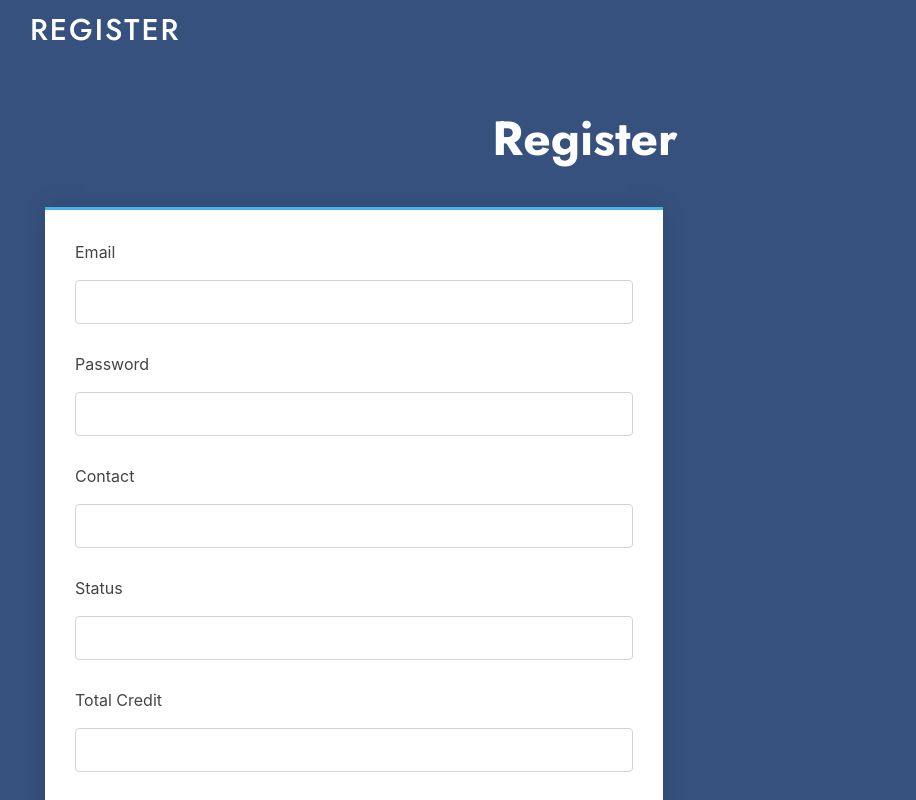
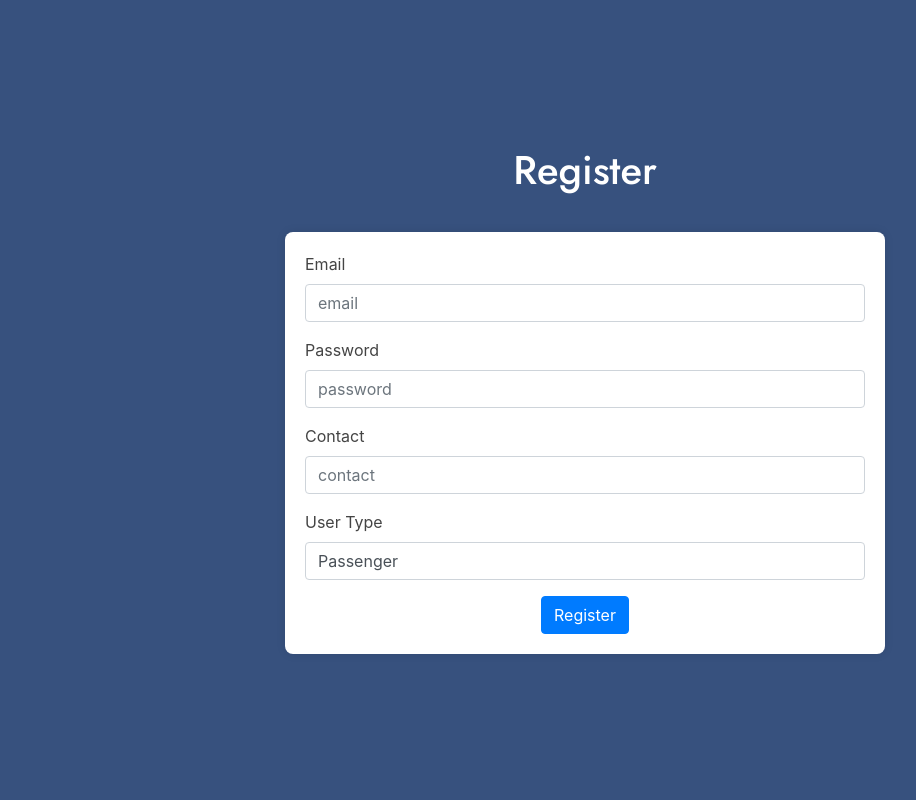
Before and after one commit to PoornimaPalliyaGuruge/SSD_Assignment, a React (Create React App) app in the folder frontend/: page /register in a window 1280 px wide. Shown: the top 800 px of the page, without its empty margins (55-971 px from the left). Built offline with nearby package versions, Linux system fonts and the light colour scheme.

Commit message:
nsecure password storage fixed | 12/09/24

```diff
--- a/frontend/src/Login.js
+++ b/frontend/src/Login.js
@@ -3,47 +3,68 @@ import { useState } from "react";
 import { useNavigate } from "react-router-dom";
 
 const Login = () => {
-
-    const [email, setEmail] = useState('');
-    const [password, setPassword] = useState('');
-    const navigation = useNavigate('')
+  const [email, setEmail] = useState("");
+  const [password, setPassword] = useState("");
+  const navigation = useNavigate("");
 
   const handleSubmit = async (e) => {
-        e.preventDefault()
+    e.preventDefault();
     console.log("login");
-        navigation('/dashboard')
-    }
-
+    navigation("/dashboard");
+  };
 
   return (
     <div>
       <header id="header" class="fixed-top ">
         <div class="container d-flex align-items-center">
+          <h1 class="logo me-auto">
+            <a href="">{appconfigs.APPNAME}</a>
+          </h1>
 
-                    <h1 class="logo me-auto"><a href="">{appconfigs.APPNAME}</a></h1>
-
-                    <a href="index.html" class="logo me-auto"><img src="assets/img/logo.png" alt="" class="img-fluid" /></a>
+          <a href="index.html" class="logo me-auto">
+            <img src="assets/img/logo.png" alt="" class="img-fluid" />
+          </a>
 
           <nav id="navbar" class="navbar">
             <ul>
-                            <li><a class="nav-link scrollto active" href="#hero">Home</a></li>
-                            <li><a class="nav-link scrollto" href="#about">About</a></li>
-                            <li><a class="nav-link scrollto" href="#services">Services</a></li>
-                            <li><a class="nav-link   scrollto" href="#portfolio">Portfolio</a></li>
-                            <li><a class="nav-link scrollto" href="#contact">Contact</a></li>
-                            <li><a class="getstarted scrollto" href="#about">Get Started</a></li>
+              <li>
+                <a class="nav-link scrollto active" href="#hero">
+                  Home
+                </a>
+              </li>
+              <li>
+                <a class="nav-link scrollto" href="#about">
+                  About
+                </a>
+              </li>
+              <li>
+                <a class="nav-link scrollto" href="#services">
+                  Services
+                </a>
+              </li>
+              <li>
+                <a class="nav-link   scrollto" href="#portfolio">
+                  Portfolio
+                </a>
+              </li>
+              <li>
+                <a class="nav-link scrollto" href="#contact">
+                  Contact
+                </a>
+              </li>
+              <li>
+                <a class="getstarted scrollto" href="#about">
+                  Get Started
+                </a>
+              </li>
             </ul>
             <i class="bi bi-list mobile-nav-toggle"></i>
           </nav>
-
         </div>
       </header>
 
-
-            <section id="hero2" class="d-flex align-items-center" >
-
+      <section id="hero2" class="d-flex align-items-center">
         <div class="container">
-
           <section id="contact" className="contact">
             <div className="container" data-aos="fade-up">
               <div className="section-title">
@@ -67,7 +88,6 @@ const Login = () => {
                       <h4>Call:</h4>
                       <p>+941235678</p>
                     </div>
-
                   </div>
                 </div>
                 <div className="col-lg-7 mt-5 mt-lg-0 d-flex align-items-stretch">
@@ -77,7 +97,6 @@ const Login = () => {
                     role="form"
                     className="php-email-form"
                   >
-
                     <div className="form-group">
                       <label htmlFor="name">Email</label>
                       <input
@@ -103,26 +122,21 @@ const Login = () => {
                       />
                     </div>
 
-                                        <div className="text-center">
+                    <div className="flex text-center">
                       <button type="submit">Login</button>
-
+                      <p>
+                        Don't have an account? <a href="/register">Register</a>
+                      </p>
                     </div>
                   </form>
                 </div>
               </div>
             </div>
-
           </section>
-
-
         </div>
-
-
-
       </section>
-
     </div>
   );
-}
+};
 
 export default Login;
--- a/frontend/src/Register.js
+++ b/frontend/src/Register.js
@@ -5,20 +5,19 @@ const Register = () => {
   const [email, setEmail] = useState("");
   const [password, setPassword] = useState("");
   const [contact, setContact] = useState("");
-  const [status, setStatus] = useState("");
-  const [totalCredit, setTotalCredit] = useState("");
-  const [userType, setUserType] = useState("");
+  const [userType, setUserType] = useState("Passenger");
   const navigate = useNavigate();
 
   const handleSubmit = async (e) => {
     e.preventDefault();
 
+    // Automatically set status and totalcredit
     const userData = {
       email,
       password,
       contact,
-      status,
-      totalcredit: totalCredit,
+      status: "no status", // Default status
+      totalcredit: 0, // Default total credit
       userType,
     };
 
@@ -43,34 +42,39 @@ const Register = () => {
   };
 
   return (
-    <div>
-      <header id="header" class="fixed-top">
-        <div class="container d-flex align-items-center">
-          <h1 class="logo me-auto">
-            <a href="/">Register</a>
-          </h1>
-        </div>
-      </header>
-
-      <section id="hero2" class="d-flex align-items-center">
-        <div class="container">
+    <div
+      style={{
+        backgroundColor: "#37517E",
+        minHeight: "100vh",
+        display: "flex",
+        justifyContent: "center",
+        alignItems: "center",
+      }}
+    >
+      <div className="container">
         <section id="contact" className="contact">
           <div className="container" data-aos="fade-up">
             <div className="section-title">
-                <h1>Register</h1>
+              <h1 style={{ color: "#fff", textAlign: "center" }}>Register</h1>
             </div>
             <div className="row">
-                <div className="col-lg-7 mt-5 mt-lg-0 d-flex align-items-stretch">
+              <div className="col-lg-8 mt-5 mt-lg-0 d-flex align-items-stretch mx-auto">
                 <form
                   onSubmit={handleSubmit}
-                    method="post"
-                    role="form"
-                    className="php-email-form"
+                  style={{
+                    width: "600px", // Increased width
+                    margin: "0 auto",
+                    backgroundColor: "#fff",
+                    padding: "20px",
+                    borderRadius: "8px",
+                    boxShadow: "0 0 10px rgba(0, 0, 0, 0.1)",
+                  }}
                 >
-                    <div className="form-group">
+                  <div className="form-group mb-3">
                     <label htmlFor="email">Email</label>
                     <input
                       type="email"
+                      placeholder="email"
                       className="form-control"
                       required
                       onChange={(e) => setEmail(e.target.value)}
@@ -78,10 +82,11 @@ const Register = () => {
                     />
                   </div>
 
-                    <div className="form-group">
+                  <div className="form-group mb-3">
                     <label htmlFor="password">Password</label>
                     <input
                       type="password"
+                      placeholder="password"
                       className="form-control"
                       required
                       onChange={(e) => setPassword(e.target.value)}
@@ -89,10 +94,11 @@ const Register = () => {
                     />
                   </div>
 
-                    <div className="form-group">
+                  <div className="form-group mb-3">
                     <label htmlFor="contact">Contact</label>
                     <input
                       type="text"
+                      placeholder="contact"
                       className="form-control"
                       required
                       onChange={(e) => setContact(e.target.value)}
@@ -100,41 +106,23 @@ const Register = () => {
                     />
                   </div>
 
-                    <div className="form-group">
-                      <label htmlFor="status">Status</label>
-                      <input
-                        type="text"
-                        className="form-control"
-                        required
-                        onChange={(e) => setStatus(e.target.value)}
-                        value={status}
-                      />
-                    </div>
-
-                    <div className="form-group">
-                      <label htmlFor="totalCredit">Total Credit</label>
-                      <input
-                        type="number"
-                        className="form-control"
-                        required
-                        onChange={(e) => setTotalCredit(e.target.value)}
-                        value={totalCredit}
-                      />
-                    </div>
-
-                    <div className="form-group">
+                  <div className="form-group mb-3">
                     <label htmlFor="userType">User Type</label>
-                      <input
-                        type="text"
+                    <select
                       className="form-control"
                       required
                       onChange={(e) => setUserType(e.target.value)}
                       value={userType}
-                      />
+                    >
+                      <option value="Passenger">Passenger</option>
+                      <option value="Driver">Driver</option>
+                    </select>
                   </div>
 
                   <div className="text-center">
-                      <button type="submit">Register</button>
+                    <button type="submit" className="btn btn-primary">
+                      Register
+                    </button>
                   </div>
                 </form>
               </div>
@@ -142,7 +130,6 @@ const Register = () => {
           </div>
         </section>
       </div>
-      </section>
     </div>
   );
 };
```
Lines whose indentation alone changed are shown as unchanged.
